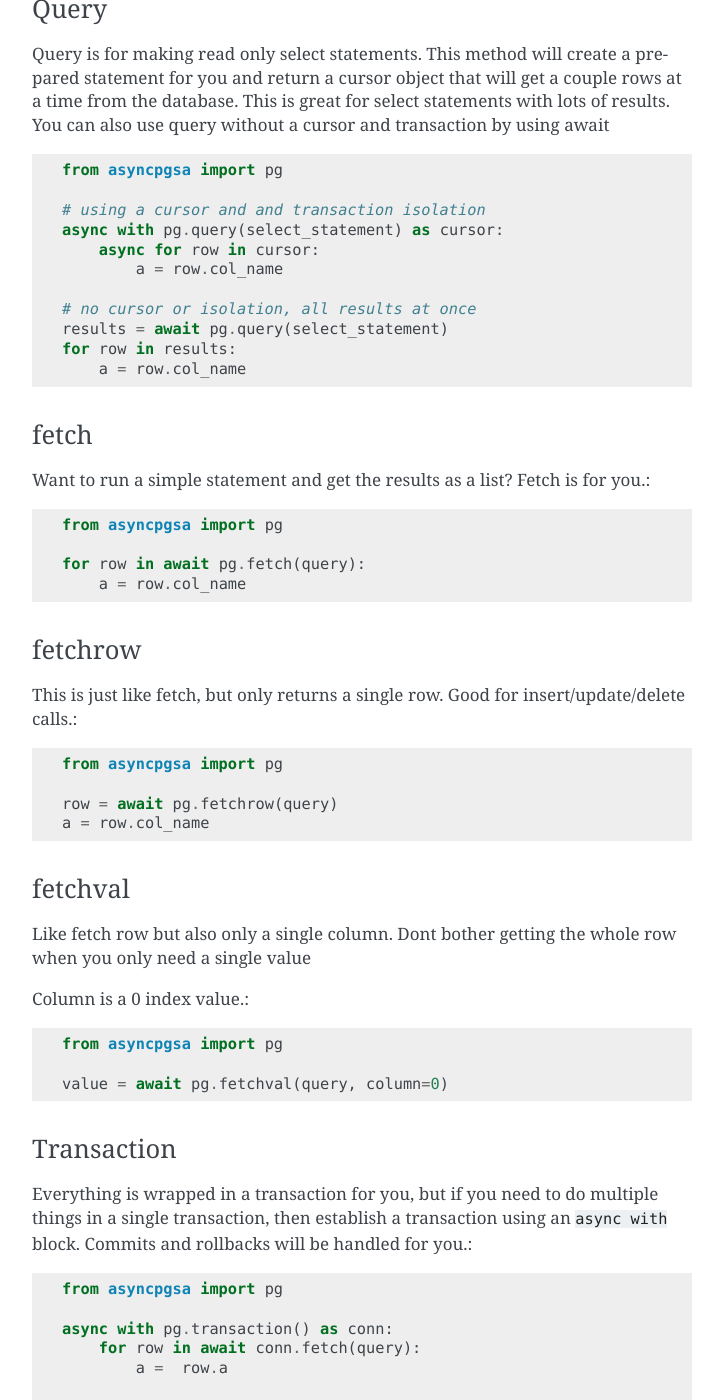
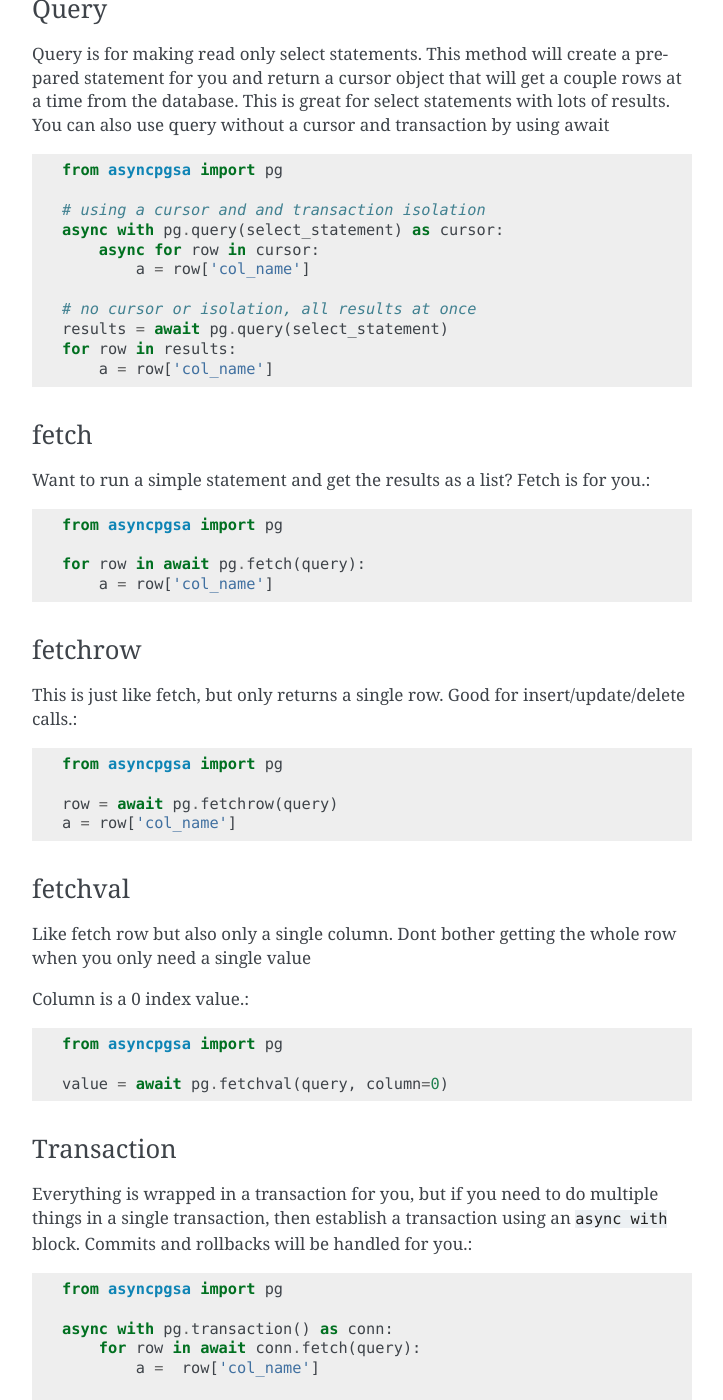
Before and after one commit to CanopyTax/asyncpgsa, a Sphinx documentation site: the page built from docs/index.rst, in a window 1280 px wide and 1400 px high, scrolled down 1955 px. Shown: the whole window, without its empty margins (388-1111 px from the left). Built offline with Sphinx 7.4.7, drawn with Linux system fonts in a browser that asks for light colours; some of the changed text lies outside the part shown.

Commit message:
Fix row usage in docs: dict instead of dot notation (#61)

```diff
--- a/docs/index.rst
+++ b/docs/index.rst
@@ -94,12 +94,12 @@ You can also use query without a cursor and transaction by using await
     # using a cursor and and transaction isolation
     async with pg.query(select_statement) as cursor:
     	async for row in cursor:
-            a = row.col_name
+            a = row['col_name']
 
     # no cursor or isolation, all results at once
     results = await pg.query(select_statement)
     for row in results:
-        a = row.col_name
+        a = row['col_name']
 
 fetch
 +++++
@@ -108,7 +108,7 @@ Want to run a simple statement and get the results as a list? Fetch is for you.:
     from asyncpgsa import pg
 
     for row in await pg.fetch(query):
-        a = row.col_name
+        a = row['col_name']
 
 fetchrow
 ++++++++
@@ -117,7 +117,7 @@ This is just like fetch, but only returns a single row. Good for insert/update/d
     from asyncpgsa import pg
 
     row = await pg.fetchrow(query)
-    a = row.col_name
+    a = row['col_name']
 
 fetchval
 ++++++++
@@ -137,7 +137,7 @@ Everything is wrapped in a transaction for you, but if you need to do multiple t
 
    async with pg.transaction() as conn:
        for row in await conn.fetch(query):
-           a =  row.a
+           a =  row['col_name']
 
        await conn.fetchval(update_query)
 
@@ -149,7 +149,7 @@ Begin is the same as transaction, you just get to choose which word you like bes
 
     async with pg.begin() as conn:
         for row in await conn.fetch(query):
-            a =  row.a
+            a =  row['col_name']
 
         await conn.fetchval(update_query)
 
@@ -189,14 +189,14 @@ Want to run a simple statement and get the results as a list? Fetch is for you.:
     #No transaction
     async with pool.acquire() as conn:
         for row in await conn.fetch(query):
-            a = row.col_name
+            a = row['col_name']
 
     #with transaction
     async with pool.transaction() as conn:
             result = await conn.fetch(query)
 
         for row in result:
-            a = row.col_name
+            a = row['col_name']
 
 fetchrow
 ++++++++
@@ -205,7 +205,7 @@ This is just like fetch, but only returns a single row. Good for insert/update/d
     async with pool.transaction as conn:
         row = await conn.fetchrow(query)
 
-    a = row.col_name
+    a = row['col_name']
 
 fetchval
 ++++++++
```
Also changed, not shown: 1 other file.
